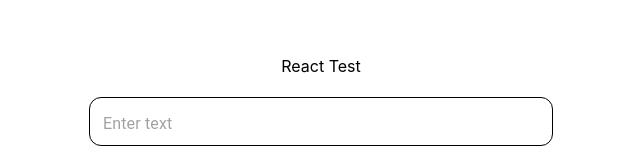
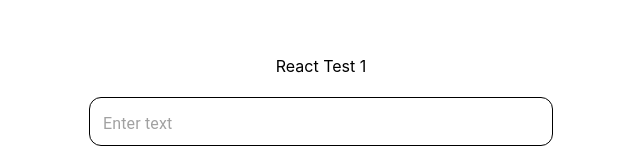
Before and after one commit to Arbaz49/react-test, a React (Create React App) app: page / in a window 1280 px wide. Shown: the part 225-385 px from the top of the page, without its empty margins (319-959 px from the left). Built offline with nearby package versions, Linux system fonts and the light colour scheme.

Commit message:
changes for test

```diff
--- a/src/App.js
+++ b/src/App.js
@@ -14,7 +14,7 @@ function App() {
   >
 
 <span>
-React Test
+React Test 1
 </span>
 <TextField
   placeholder="Enter text"
```
